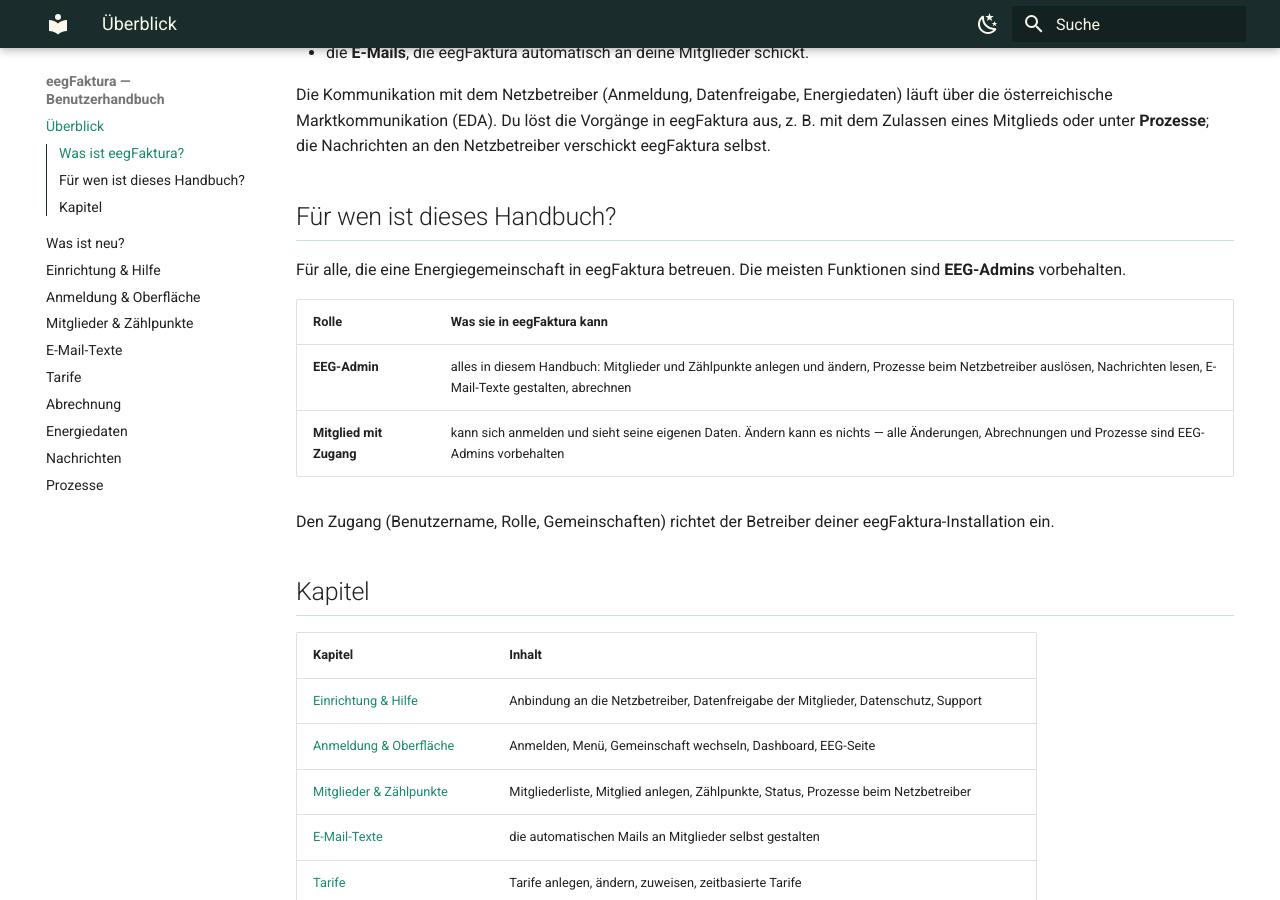
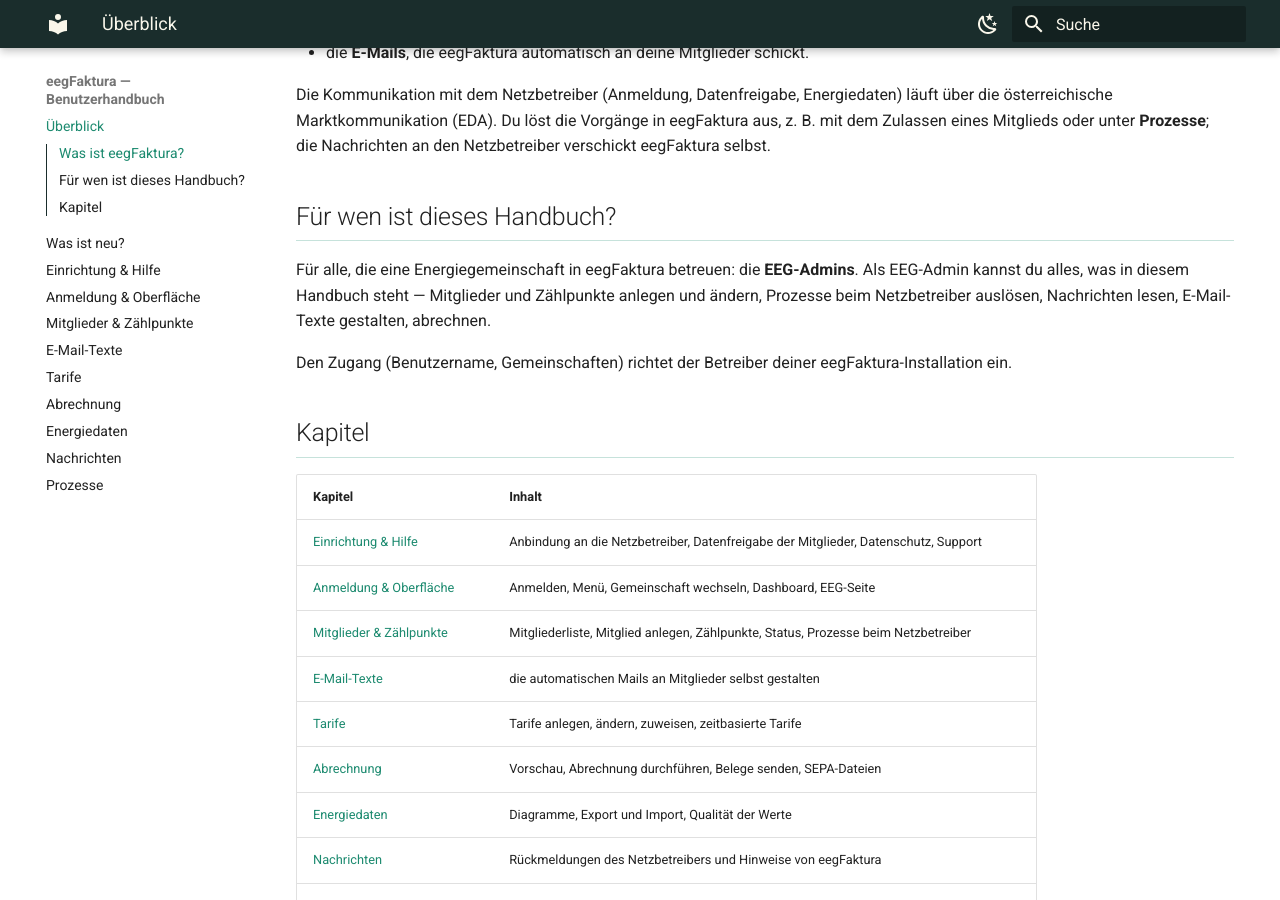
Before and after one commit to eegfaktura/eegfaktura-user-guide, an MkDocs documentation site: the page built from docs/index.md, in a window 1280 px wide and 900 px high, scrolled down 399 px. Built offline with MkDocs 1.6.1 and Material for MkDocs 9.7.7, drawn with Linux system fonts in a browser that asks for light colours.

Commit message:
docs: remove the role "Mitglied mit Zugang" from the overview
eegFaktura has no member login today; the guide names EEG-Admins only.

Co-Authored-By: Claude Opus 5.5 <noreply@anthropic.com>

```diff
--- a/docs/index.md
+++ b/docs/index.md
@@ -17,15 +17,11 @@ Marktkommunikation (EDA). Du löst die Vorgänge in eegFaktura aus, z. B. mit de
 
 ## Für wen ist dieses Handbuch?
 
-Für alle, die eine Energiegemeinschaft in eegFaktura betreuen. Die meisten Funktionen sind **EEG-Admins**
-vorbehalten.
+Für alle, die eine Energiegemeinschaft in eegFaktura betreuen: die **EEG-Admins**. Als EEG-Admin kannst du alles,
+was in diesem Handbuch steht — Mitglieder und Zählpunkte anlegen und ändern, Prozesse beim Netzbetreiber auslösen,
+Nachrichten lesen, E-Mail-Texte gestalten, abrechnen.
 
-| Rolle | Was sie in eegFaktura kann |
-|-------|----------------------------|
-| **EEG-Admin** | alles in diesem Handbuch: Mitglieder und Zählpunkte anlegen und ändern, Prozesse beim Netzbetreiber auslösen, Nachrichten lesen, E-Mail-Texte gestalten, abrechnen |
-| **Mitglied mit Zugang** | kann sich anmelden und sieht seine eigenen Daten. Ändern kann es nichts — alle Änderungen, Abrechnungen und Prozesse sind EEG-Admins vorbehalten |
-
-Den Zugang (Benutzername, Rolle, Gemeinschaften) richtet der Betreiber deiner eegFaktura-Installation ein.
+Den Zugang (Benutzername, Gemeinschaften) richtet der Betreiber deiner eegFaktura-Installation ein.
 
 ## Kapitel
 
```
Also changed, not shown: CHANGELOG.md (+3 -0 lines).
